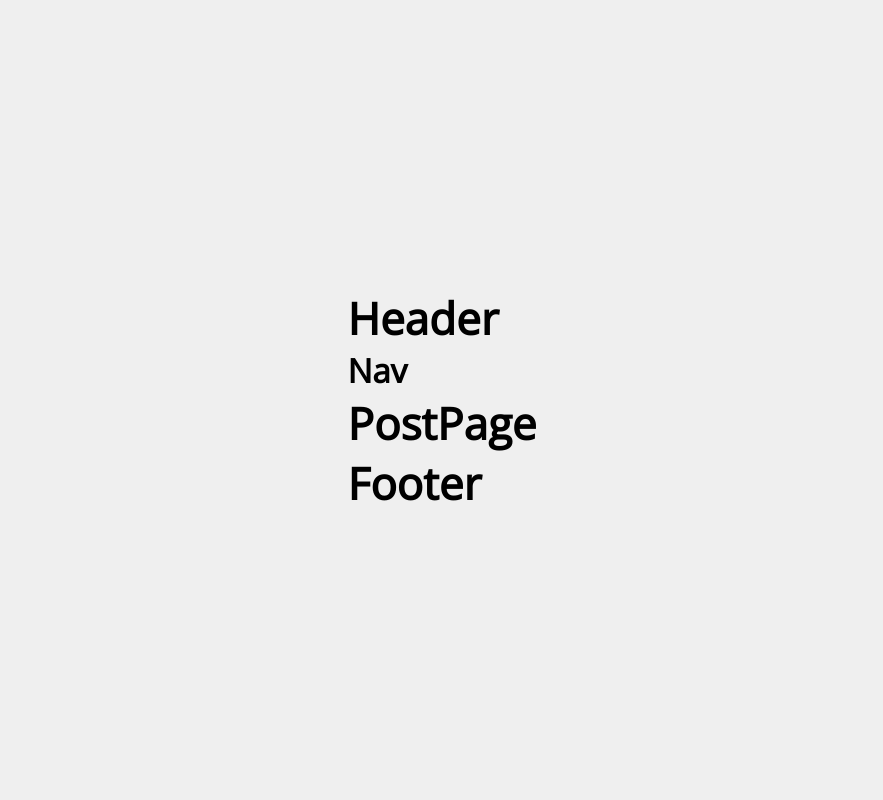
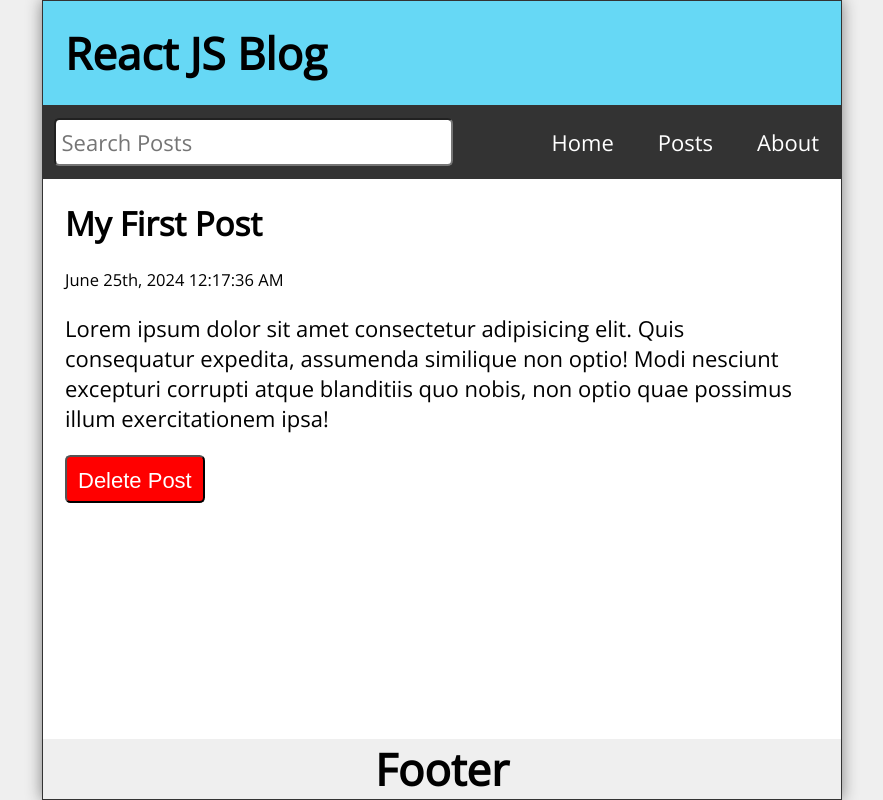
Before and after one commit to kekedezha/blog-post-react-router-js, a React (Vite) app: page /post/1 in a window 1280 px wide. Shown: the whole page, without its empty margins (198-1081 px from the left). Built offline with nearby package versions, Linux system fonts and the light colour scheme; the HTML template or start-up script is replaced by a standard one.

Commit message:
updated project with home, post and post/id links working.next integration will be adding new posts

```diff
--- a/src/App.jsx
+++ b/src/App.jsx
@@ -11,19 +11,59 @@ import About from "./About";
 import Missing from "./Missing";
 
 function App() {
+  //useNavigate use instantiation to navigate programmatically
+  const navigate = useNavigate();
+  const [posts, setPosts] = useState([
+    {
+      id: 1,
+      title: "My First Post",
+      datetime: "June 25th, 2024 12:17:36 AM",
+      body: "Lorem ipsum dolor sit amet consectetur adipisicing elit. Quis consequatur expedita, assumenda similique non optio! Modi nesciunt excepturi corrupti atque blanditiis quo nobis, non optio quae possimus illum exercitationem ipsa!",
+    },
+    {
+      id: 2,
+      title: "My 2nd Post",
+      datetime: "June 25th, 2024 12:17:36 AM",
+      body: "Lorem ipsum dolor sit amet consectetur adipisicing elit. Quis consequatur expedita, assumenda similique non optio! Modi nesciunt excepturi corrupti atque blanditiis quo nobis, non optio quae possimus illum exercitationem ipsa!",
+    },
+    {
+      id: 3,
+      title: "My 3rd Post",
+      datetime: "June 25th, 2024 12:17:36 AM",
+      body: "Lorem ipsum dolor sit amet consectetur adipisicing elit. Quis consequatur expedita, assumenda similique non optio! Modi nesciunt excepturi corrupti atque blanditiis quo nobis, non optio quae possimus illum exercitationem ipsa!",
+    },
+    {
+      id: 4,
+      title: "My Fourth Post",
+      datetime: "June 25th, 2024 12:17:36 AM",
+      body: "Lorem ipsum dolor sit amet consectetur adipisicing elit. Quis consequatur expedita, assumenda similique non optio! Modi nesciunt excepturi corrupti atque blanditiis quo nobis, non optio quae possimus illum exercitationem ipsa!",
+    },
+  ]);
+  const [search, setSearch] = useState("");
+  const [searchResults, setSearchResults] = useState([]);
+
+  const handleDelete = (postId) => {
+    const postList = posts.filter((post) => post.id != postId);
+    setPosts(postList);
+    navigate("/");
+  };
+
   return (
-    <div>
-      <Header />
-      <Nav />
+    <div className="App">
+      <Header title="React JS Blog" />
+      <Nav search={search} setSearch={setSearch} />
       <Routes>
         {/* Base URL shows the Home component */}
-        <Route exact path="" element={<Home />} />
+        <Route exact path="" element={<Home posts={posts} />} />
 
         {/* /post URL shows the NewPost component */}
         <Route exact path="post" element={<NewPost />} />
 
         {/* /post/:id URL shows details of a specific post through the PostPage component */}
-        <Route path="post/:id" element={<PostPage />} />
+        <Route
+          path="post/:id"
+          element={<PostPage posts={posts} handleDelete={handleDelete} />}
+        />
 
         {/* /about URL shows the About component */}
         <Route path="about" element={<About />} />
--- /dev/null
+++ b/src/Feed.jsx
@@ -0,0 +1,13 @@
+import Post from "./Post";
+
+const Feed = ({ posts }) => {
+  return (
+    <>
+      {posts.map((post) => (
+        <Post key={post.id} post={post} />
+      ))}
+    </>
+  );
+};
+
+export default Feed;
--- a/src/Header.jsx
+++ b/src/Header.jsx
@@ -1,9 +1,9 @@
-const Header = () => {
-    return (
-        <header>
-            <h1>Header</h1>
-        </header>
-    )
-}
+const Header = ({ title }) => {
+  return (
+    <header className="Header">
+      <h1>{title}</h1>
+    </header>
+  );
+};
 
 export default Header;
--- a/src/Home.jsx
+++ b/src/Home.jsx
@@ -1,9 +1,15 @@
-const Home = () => {
-    return (
-        <main>
-            <h1>Home</h1>
-        </main>
-    )
-}
+import Feed from "./Feed";
+
+const Home = ({ posts }) => {
+  return (
+    <main className="Home">
+      {posts.length ? (
+        <Feed posts={posts} />
+      ) : (
+        <p style={{ marginTop: "2rem" }}>No posts to display.</p>
+      )}
+    </main>
+  );
+};
 
 export default Home;
--- /dev/null
+++ b/src/Layout.jsx
@@ -0,0 +1,3 @@
+import Header from "./Header";
+import Nav from "./Nav";
+import Footer from "./Footer";
--- a/src/Nav.jsx
+++ b/src/Nav.jsx
@@ -1,9 +1,31 @@
-const Nav = () => {
-    return (
-        <nav>
-            <h1>Nav</h1>
-        </nav>
-    )
-}
+import { Link } from "react-router-dom";
+
+const Nav = ({ search, setSearch }) => {
+  return (
+    <nav className="Nav">
+      <form className="searchForm" onSubmit={(e) => e.preventDefault()}>
+        <label htmlFor="search">Search Posts</label>
+        <input
+          id="search"
+          type="text"
+          placeholder="Search Posts"
+          value={search}
+          onChange={(e) => setSearch(e.target.value)}
+        />
+      </form>
+      <ul>
+        <li>
+          <Link to="/">Home</Link>
+        </li>
+        <li>
+          <Link to="/post">Posts</Link>
+        </li>
+        <li>
+          <Link to="/about">About</Link>
+        </li>
+      </ul>
+    </nav>
+  );
+};
 
 export default Nav;
--- /dev/null
+++ b/src/Post.jsx
@@ -0,0 +1,17 @@
+import { Link } from "react-router-dom";
+
+const Post = ({ post }) => {
+  return (
+    <article className="post">
+      <Link to={`/post/${post.id}`}>
+        <h2>{post.title}</h2>
+        <p className="postDate">{post.datetime}</p>
+      </Link>
+      <p className="postBody">
+        {post.body.length <= 25 ? post.body : `${post.body.slice(0, 25)}...`}
+      </p>
+    </article>
+  );
+};
+
+export default Post;
--- a/src/PostPage.jsx
+++ b/src/PostPage.jsx
@@ -1,9 +1,31 @@
-const PostPage = () => {
-    return (
-        <main>
-            <h1>PostPage</h1>
-        </main>
-    )
-}
+import { useParams, Link } from "react-router-dom";
+
+const PostPage = ({ posts, handleDelete }) => {
+  const { id } = useParams();
+  const post = posts.find((post) => post.id.toString() === id);
+
+  return (
+    <main className="PostPage">
+      <article className="post">
+        {post && (
+          <>
+            <h2>{post.title}</h2>
+            <p className="postDate">{post.datetime}</p>
+            <p className="postBody">{post.body}</p>
+            <button onClick={() => handleDelete(post.id)}>Delete Post</button>
+          </>
+        )}
+        {!post && (
+          <>
+            <h2>Post Not Found</h2>
+            <p>
+              <Link to="/">Back To Homepage</Link>
+            </p>
+          </>
+        )}
+      </article>
+    </main>
+  );
+};
 
 export default PostPage;
```
